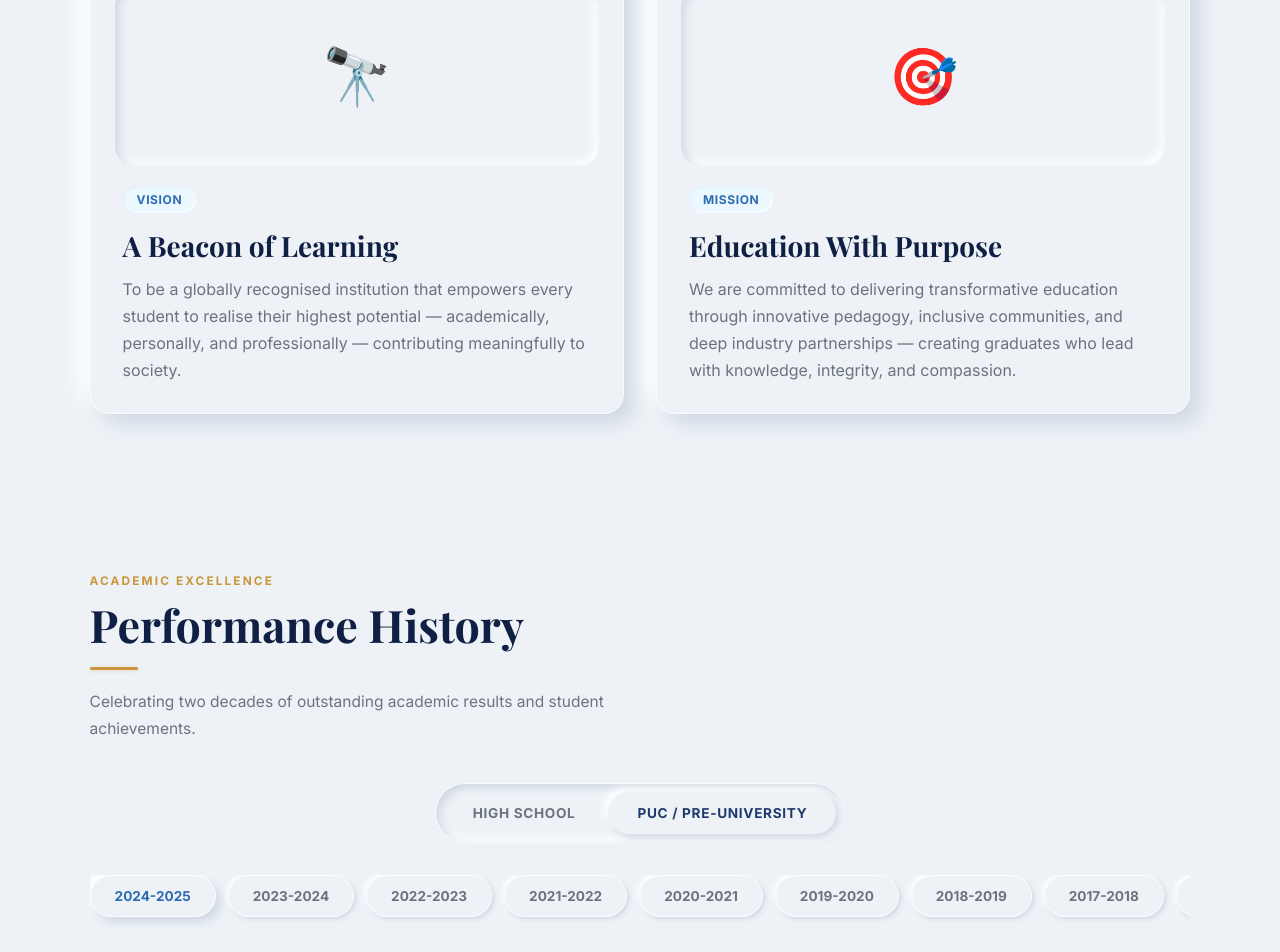
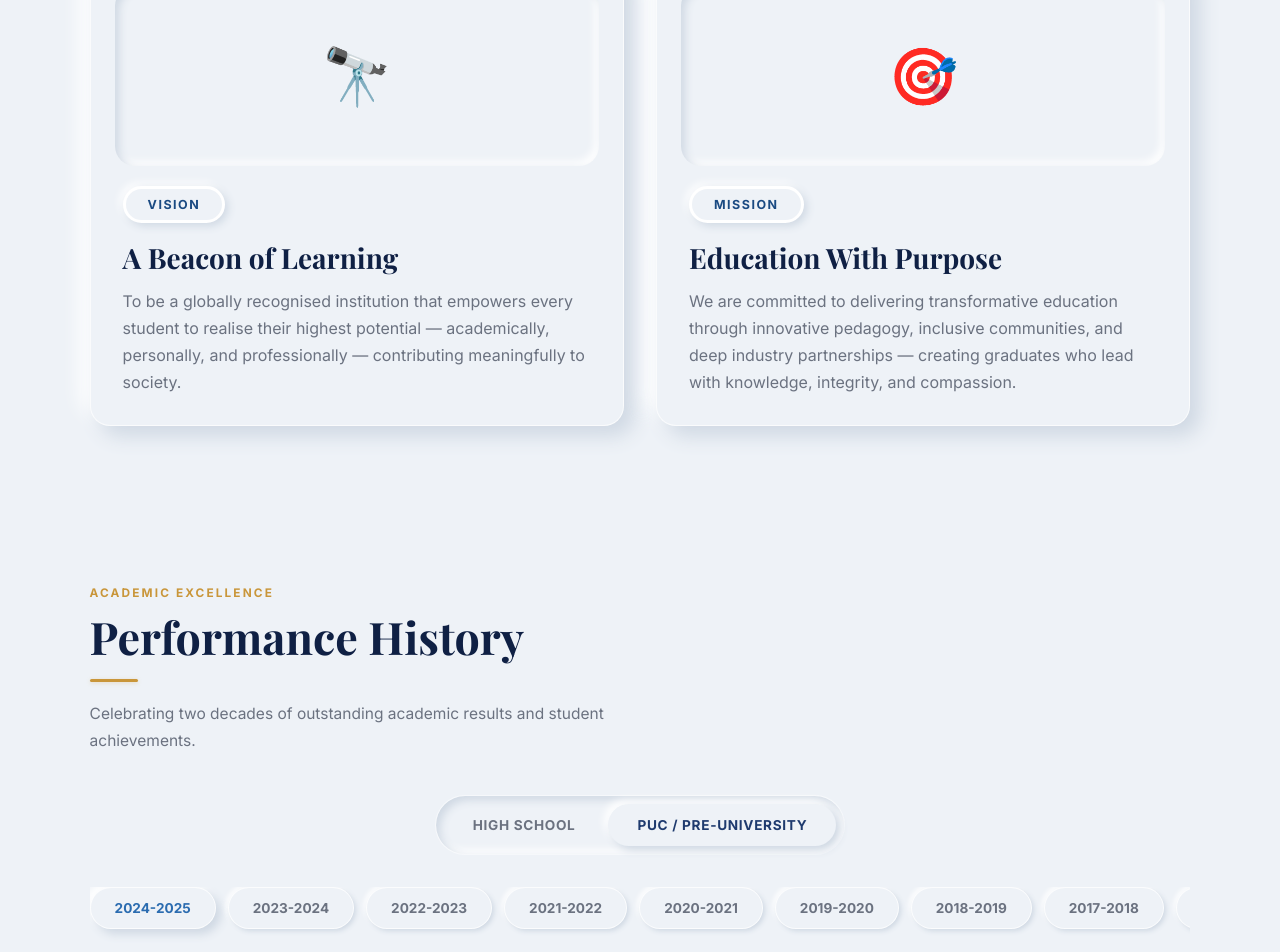
Before and after one commit to jacksonmongbam123/st-antony, a React (Vite) app: page / in a window 1280 px wide. Shown: the part 1056-2008 px from the top of the page. Built offline with nearby package versions, Linux system fonts and the light colour scheme.

Commit message:
style: elegant neumorphic capsule badges for Vision & Mission cards

```diff
--- a/src/components.jsx
+++ b/src/components.jsx
@@ -687,16 +687,17 @@ function VisionCard({ card, index }) {
         <span
     style={{
       display: "inline-block",
-      background: "#ebf8ff",
-      color: "#2b6cb0",
-      fontSize: ".75rem",
+      background: "#eef2f7",
+      color: "#1a4a82",
+      fontSize: "0.78rem",
       fontWeight: 700,
-      letterSpacing: ".05em",
+      letterSpacing: "0.12em",
       textTransform: "uppercase",
-      padding: "6px 14px",
-      borderRadius: 20,
-      marginBottom: 14,
-      boxShadow: "inset 1px 1px 3px rgba(15, 32, 68, 0.05), inset -1px -1px 3px #ffffff"
+      padding: "8px 22px",
+      borderRadius: "30px",
+      marginBottom: 16,
+      border: "3px solid #ffffff",
+      boxShadow: "3px 3px 8px #cfd8e3, -3px -3px 8px #ffffff"
     }}
   >
           {card.tag}
```
